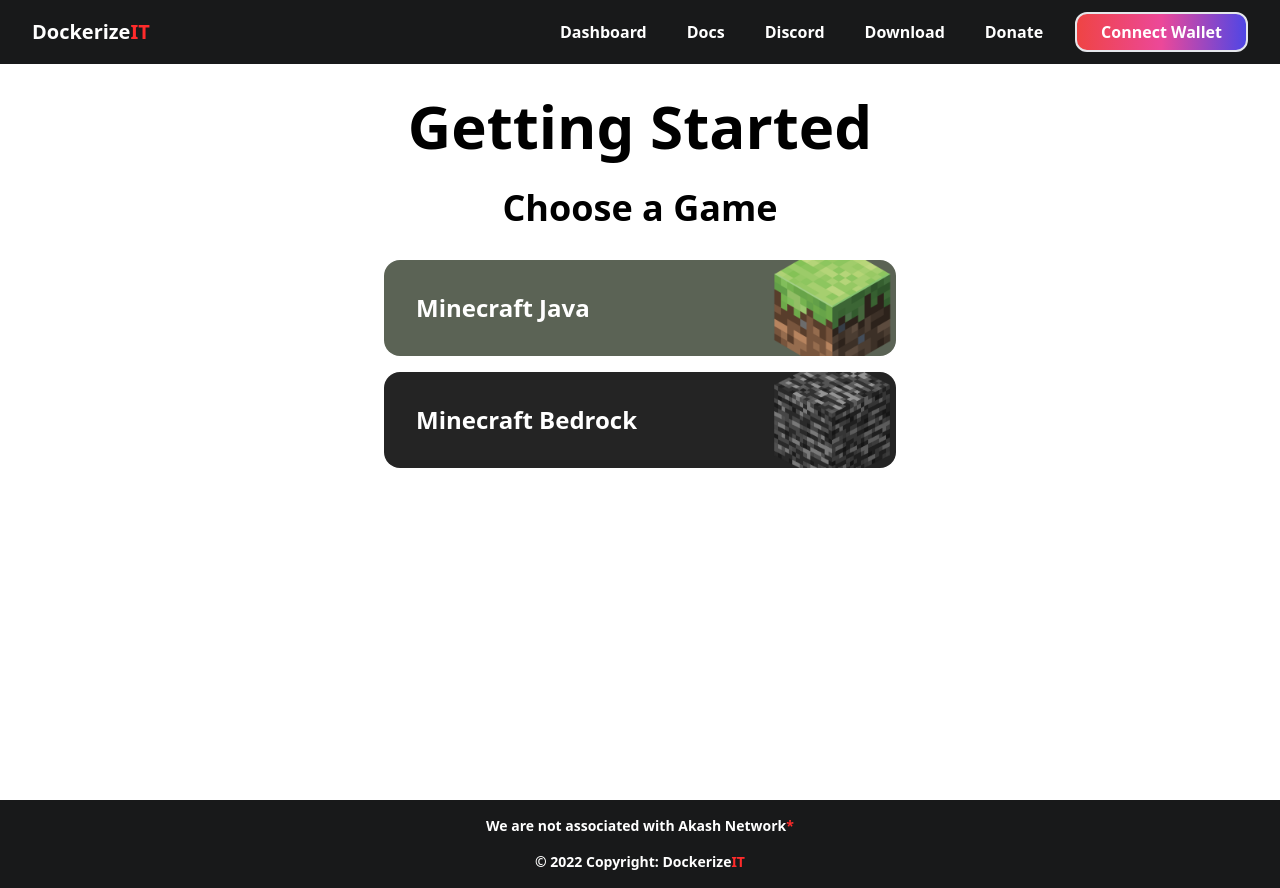
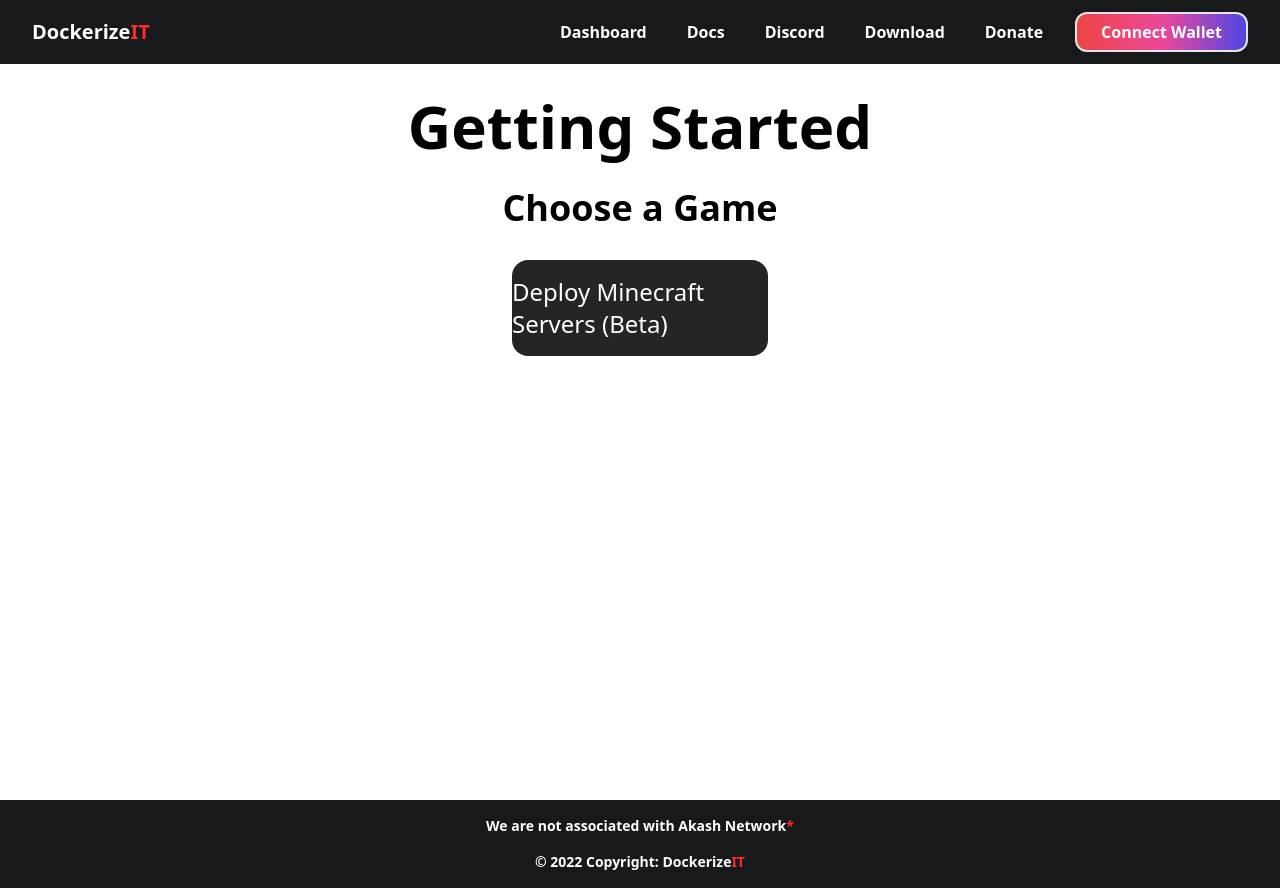
Before and after one commit to rasmuslukas/hosting-project, a React (Create React App) app: page /setup in a window 1280 px wide. Built offline with nearby package versions, Linux system fonts and the light colour scheme.

Commit message:
- beta setup page added

```diff
--- a/src/App.js
+++ b/src/App.js
@@ -3,9 +3,9 @@
 import { Homepage } from "./pages/home/homepage";
 import { DocsPage } from "./pages/docs/docspage";
 import { Download } from "./pages/download/download";
-import { Setup } from "./pages/setup/setup";
 import { SetupSteps } from "./pages/setup/steps/setupSteps";
-import { ErrorPage } from "./pages/error/errorPage";
+import {BetaDevPage} from "./pages/beta/dev/betaDevPage";
+import {BetaSetupPage} from "./pages/beta/setup/betaSetupPage";
 
 export function App() {
   return (
@@ -13,7 +13,7 @@
       <Layout>
         <Routes>
           <Route exact={true} path={"/"} element={<Homepage />} />
-          <Route exact={true} path={"/setup"} element={<Setup />} />
+          <Route exact={true} path={"/setup"} element={<BetaSetupPage />} />
           <Route
             exact={true}
             path={"/setup/:gameId"}
@@ -21,8 +21,8 @@
           />
           <Route exact={true} path={"/documentation"} element={<DocsPage />} />
           <Route exact={true} path={"/download"} element={<Download />} />
-          <Route exact={true} path={"/donate"} element={<ErrorPage />} />
-          <Route exact={true} path={"/dashboard"} element={<ErrorPage />} />
+          <Route exact={true} path={"/donate"} element={<BetaDevPage />} />
+          <Route exact={true} path={"/dashboard"} element={<BetaDevPage />} />
         </Routes>
       </Layout>
     </Router>
--- a/src/pages/error/errorPage.jsx
+++ b/src/pages/beta/dev/betaDevPage.jsx
@@ -1,7 +1,7 @@
 import React from 'react';
 import {Link} from "react-router-dom";
 
-export function ErrorPage() {
+export function BetaDevPage() {
     return(
         <div className={"h-screen pt-96"}>
             <h1 className={"font-bold text-dark10 text-4xl phone:text-6xl tablet:text-8xl pl-8"} style={{ lineHeight : "0.95"}}>This Page is in <br/> Development :(</h1>
--- /dev/null
+++ b/src/pages/beta/setup/betaSetupPage.jsx
@@ -0,0 +1,21 @@
+import React from 'react';
+import {Spacer} from "../../../components/spacer/spacer";
+
+export function BetaSetupPage() {
+    return(
+        <div
+            className={
+                "pt-16 ml-16 mr-16 tablet:ml-32 tablet:mr-32 laptop:ml-64 laptop:mr-64 overflow-x-hidden"
+            }
+        >
+            <h1 className={"text-6xl font-bold text-center p-8"}>Getting Started</h1>
+            <h2 className={"text-4xl font-semibold text-center pb-8"}>
+                Choose a Game
+            </h2>
+            <div className={"phone:ml-16 phone:mr-16 tablet:ml-32 tablet:mr-32 laptop:ml-64 laptop:mr-64 grid grid-flow-row gap-4"}>
+                <div className={"capitalize rounded-2xl h-24 bg-dark8 text-light flex justify-center place-items-center phone:text-xl tablet:text-2xl"} >deploy minecraft servers (beta)</div>
+            </div>
+            <Spacer />
+        </div>
+    );
+}
--- a/tailwind.config.js
+++ b/tailwind.config.js
@@ -2,7 +2,7 @@
   content: ["./src/**/*.{js,jsx,ts,tsx}"],
   theme: {
     screens: {
-      'phone': '320px',
+      'phone': '420px',
       // => @media (min-width: 320px) { ... }
       'tablet': '880px',
       // => @media (min-width: 880px) { ... }
```
